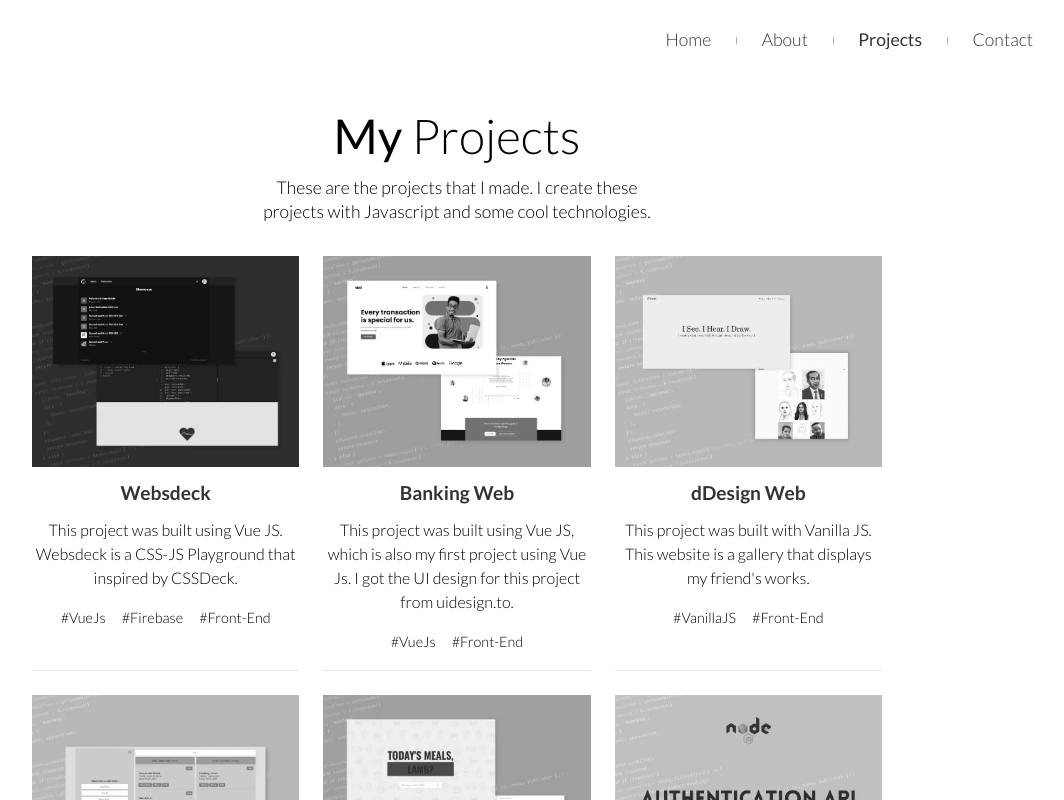
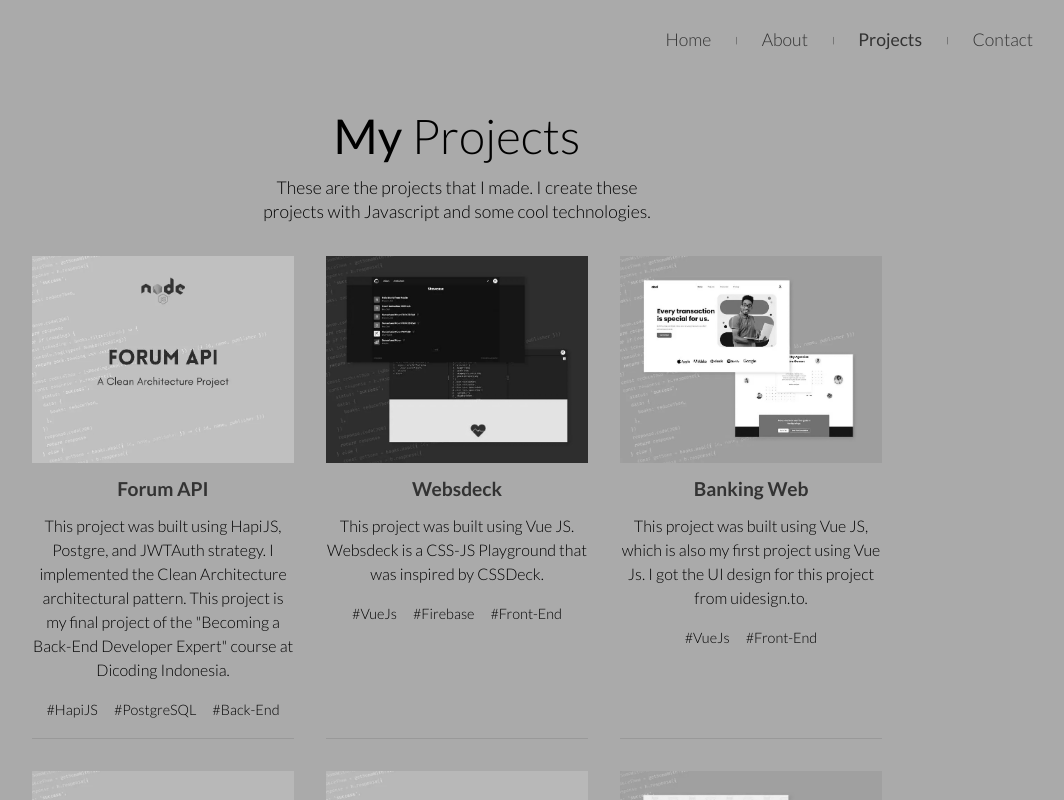
Before and after one commit to brayenid/bryn-web, a Vue app: page /projects in a window 1280 px wide. Shown: the top 800 px of the page, without its empty margins (183-1247 px from the left). Built offline with nearby package versions, Linux system fonts and the light colour scheme.

Commit message:
Add new project and recolor

```diff
--- a/src/Data.json
+++ b/src/Data.json
@@ -1,9 +1,17 @@
 {
   "projects": [
     {
+      "id": "8",
+      "name": "Forum API",
+      "desc": "This project was built using HapiJS, Postgre, and JWTAuth strategy. I implemented the Clean Architecture architectural pattern. This project is my final project of the \"Becoming a Back-End Developer Expert\" course at Dicoding Indonesia.",
+      "image": "/projects/forumapi.webp",
+      "stack": ["HapiJS", "PostgreSQL", "Back-End"],
+      "url": "https://github.com/brayenid/forum-api-dicoding"
+    },
+    {
       "id": "7",
       "name": "Websdeck",
-      "desc": "This project was built using Vue JS. Websdeck is a CSS-JS Playground that inspired by CSSDeck.",
+      "desc": "This project was built using Vue JS. Websdeck is a CSS-JS Playground that was inspired by CSSDeck.",
       "image": "/projects/websdeck.webp",
       "stack": ["VueJs", "Firebase", "Front-End"],
       "url": "https://websdeck.netlify.app/"
--- a/src/assets/main.css
+++ b/src/assets/main.css
@@ -1,17 +1,19 @@
 @import './base.css';
 :root {
-  --mainColor: #fff;
+  --mainColor: #aaa;
   --secondaryColor: #222;
+  --textColor: #555;
+  --textDeeperColor: #333;
 }
 ::-webkit-scrollbar {
   width: 10px;
   height: 10px;
 }
 ::-webkit-scrollbar-thumb {
-  background-color: #111;
+  background-color: var(--secondaryColor);
 }
 body {
-  background-color: #fff;
+  background-color: var(--mainColor);
   font-family: 'Lato', sans-serif;
   font-size: 16px;
   padding: 0 1.5rem;
@@ -26,5 +28,5 @@ a {
 }
 input:focus,
 textarea:focus {
-  outline: 1px solid var(--secondaryColor);
+  outline: none;
 }
--- a/src/components/NavRouter.vue
+++ b/src/components/NavRouter.vue
@@ -54,7 +54,7 @@ nav ul {
   top: 0;
   position: fixed;
   flex-direction: column;
-  background-color: beige;
+  background-color: rgb(182, 182, 161);
   width: 100%;
   height: 100vh;
   z-index: 10;
--- a/src/views/AboutView.vue
+++ b/src/views/AboutView.vue
@@ -10,7 +10,11 @@ import CreditYear from '../components/CreditYear.vue'
         My name is Brayen Luhat, You can call me Brayen. I live in a small district in East Kalimantan (Borneo), West Kutai, Indonesia. I'm an independent Web Developer learner and will always be. My main programming language is Javascript
         (JS). I usually work with Javascript and some cool technologies like Vue JS, Tailwind CSS, ExpressJS, MongoDB, and curently learning Hapi JS and PostgreSQL.
       </p>
-      <a href="/resume.pdf" target="_blank" aria-label="Download Resume"><IconDownload /> Resume </a>
+      <ul>
+        <li>
+          <a href="/resume_indonesia.pdf" target="_blank" aria-label="Download Resume"><IconDownload /> Resume </a>
+        </li>
+      </ul>
     </div>
     <div class="right">
       <div class="imgContainer">
@@ -64,7 +68,7 @@ import CreditYear from '../components/CreditYear.vue'
   transition: 0.2s ease-in-out;
 }
 .left a:hover {
-  background-color: white;
+  background-color: var(--mainColor);
   border-color: var(--secondaryColor);
   color: inherit;
 }
--- a/src/views/ContactView.vue
+++ b/src/views/ContactView.vue
@@ -59,6 +59,18 @@ import CreditYear from '../components/CreditYear.vue'
   border: none;
   background-color: rgba(0, 0, 0, 0.03);
   resize: none;
+  border-bottom: 2px solid rgba(0, 0, 0, 0.1);
+  color: var(--textDeeperColor);
+}
+
+#contact input::placeholder,
+#contact textarea::placeholder {
+  color: var(--textColor);
+}
+
+#contact input:focus,
+#contact textarea:focus {
+  border-bottom: 2px solid rgba(0, 0, 0, 0.3);
 }
 .button {
   text-align: right;
@@ -67,12 +79,12 @@ import CreditYear from '../components/CreditYear.vue'
   padding: 0.8rem 1.5rem;
   background-color: var(--secondaryColor);
   color: white;
-  border: 1px solid;
+  border: 1px solid var(--secondaryColor);
   transition: 0.2s ease-in-out;
   cursor: pointer;
 }
 #contact button:hover {
-  background-color: white;
+  background-color: var(--mainColor);
   border-color: var(--secondaryColor);
   color: inherit;
 }
--- a/src/views/ProjectsView.vue
+++ b/src/views/ProjectsView.vue
@@ -60,7 +60,7 @@ const { projects } = datas
 main {
   display: grid;
   grid-template-columns: repeat(auto-fill, minmax(250px, 1fr));
-  gap: 1.5rem;
+  gap: 2rem;
 }
 .project {
   border-bottom: 1px solid rgba(0, 0, 0, 0.1);
```
Also changed, not shown: public/projects/forumapi.webp (added).
